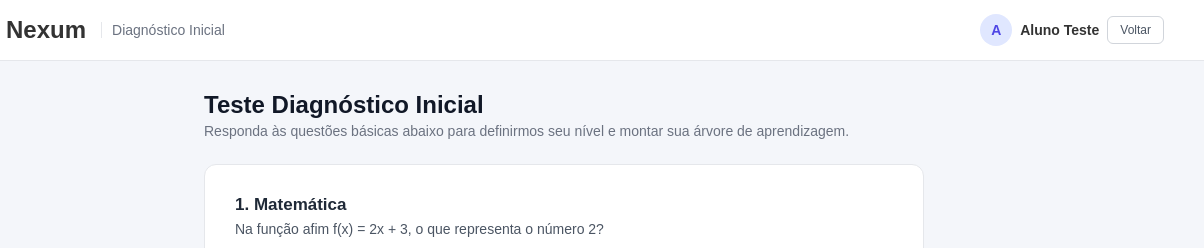
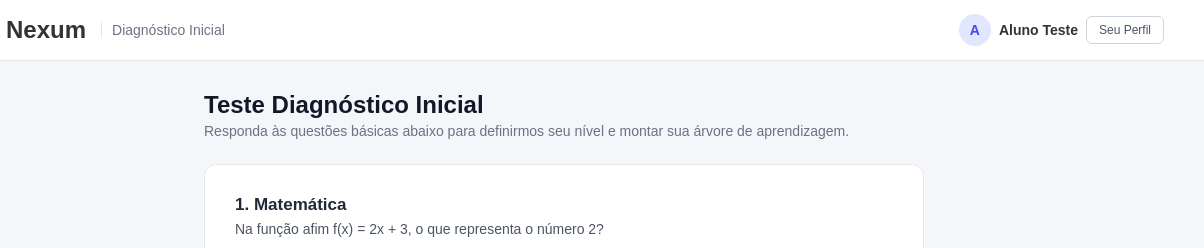
Before and after one commit to mahrocha11n/Projeto_Nexum, a plain HTML site: page index.html in a window 1280 px wide. Shown: the top 248 px of the page, 76-1280 px from the left. Drawn offline with Linux system fonts and the light colour scheme.

Commit message:
Update index.html

```diff
--- a/index.html
+++ b/index.html
@@ -17,7 +17,7 @@
         <div class="user-profile">
             <span class="avatar" id="avatar-letra">A</span>
             <span class="username" id="user-nome-topo">Aluno</span>
-            <button type="button" onclick="voltarPainel()" class="btn-logout">Voltar</button>
+            <button type="button" onclick="seuPerfil()" class="btn-logout">Seu Perfil</button>
         </div>
     </header>
 
```
